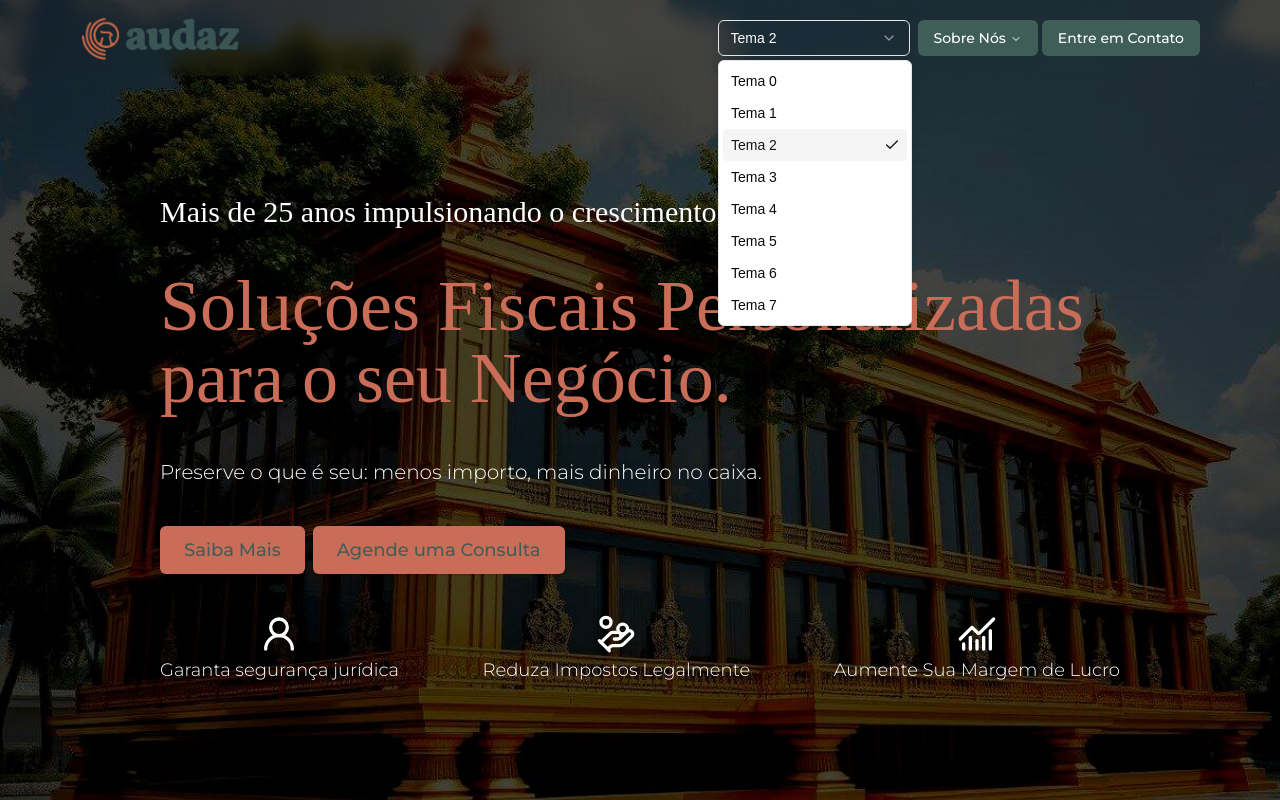
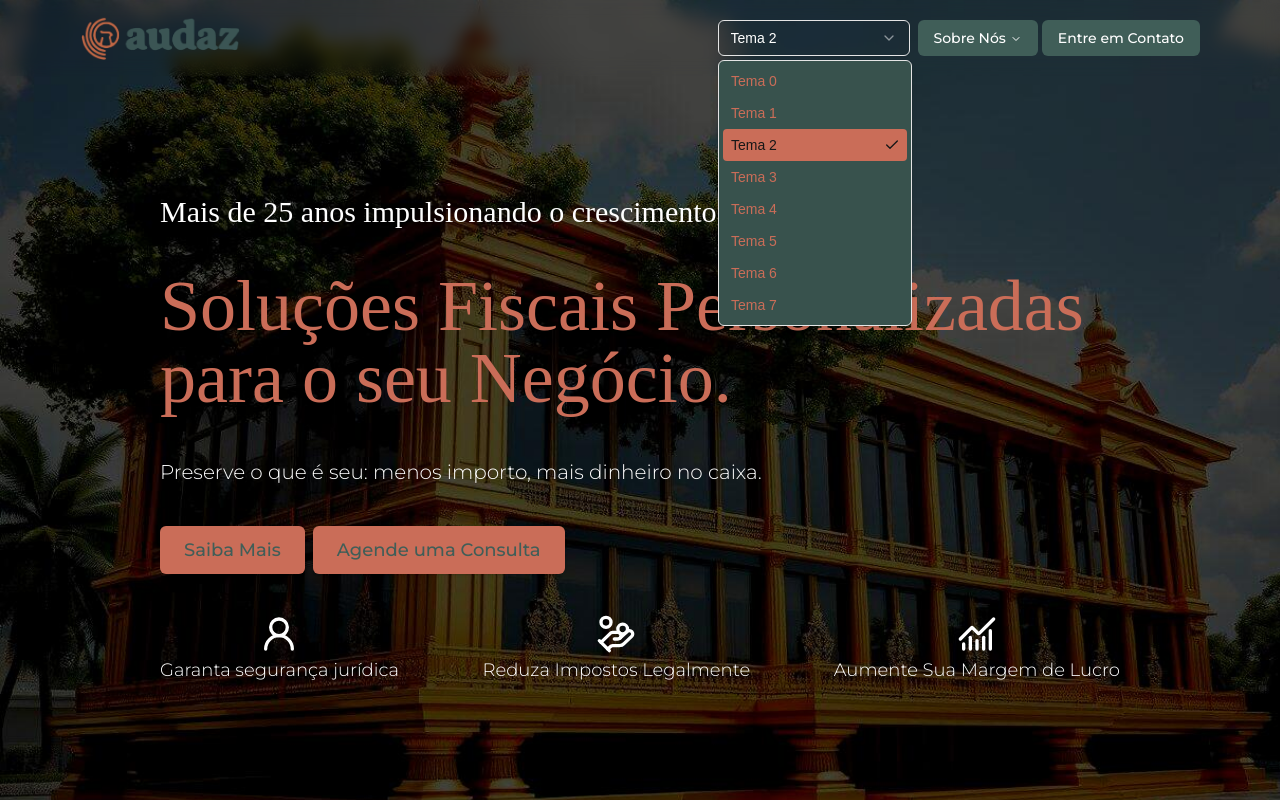
Before and after one commit to Garamogui/audaz-site, a Next.js app: page / in a window 1280 px wide. Both pictures are taken after a click on the button "Tema 2". Shown: the top 800 px of the page. Built offline with nearby package versions, Linux system fonts and the light colour scheme.

Commit message:
add variable colors

```diff
--- a/src/app/landing-page/Calculator.tsx
+++ b/src/app/landing-page/Calculator.tsx
@@ -198,7 +198,7 @@ function handleSubmit(e: React.FormEvent<HTMLFormElement>) {
 
      <Button
       type="submit"
-      className="w-full border-2 border-primary text-xl font-bold  hover:bg-transparent hover:text-primary"
+      className="w-full border-2 border-primary text-background text-xl font-bold  hover:bg-transparent hover:text-primary"
      >Estimar Recuperação</Button>
     </motion.form>
    )}
--- a/src/components/ui/select.tsx
+++ b/src/components/ui/select.tsx
@@ -75,7 +75,7 @@ const SelectContent = React.forwardRef<
     <SelectPrimitive.Content
       ref={ref}
       className={cn(
-        "relative z-50 max-h-96 min-w-[8rem] overflow-hidden rounded-md border bg-popover text-popover-foreground shadow-md data-[state=open]:animate-in data-[state=closed]:animate-out data-[state=closed]:fade-out-0 data-[state=open]:fade-in-0 data-[state=closed]:zoom-out-95 data-[state=open]:zoom-in-95 data-[side=bottom]:slide-in-from-top-2 data-[side=left]:slide-in-from-right-2 data-[side=right]:slide-in-from-left-2 data-[side=top]:slide-in-from-bottom-2",
+        "relative z-50 max-h-96 min-w-[8rem] overflow-hidden rounded-md border bg-background-alt text-primary shadow-md data-[state=open]:animate-in data-[state=closed]:animate-out data-[state=closed]:fade-out-0 data-[state=open]:fade-in-0 data-[state=closed]:zoom-out-95 data-[state=open]:zoom-in-95 data-[side=bottom]:slide-in-from-top-2 data-[side=left]:slide-in-from-right-2 data-[side=right]:slide-in-from-left-2 data-[side=top]:slide-in-from-bottom-2",
         position === "popper" &&
           "data-[side=bottom]:translate-y-1 data-[side=left]:-translate-x-1 data-[side=right]:translate-x-1 data-[side=top]:-translate-y-1",
         className
@@ -118,7 +118,7 @@ const SelectItem = React.forwardRef<
   <SelectPrimitive.Item
     ref={ref}
     className={cn(
-      "relative flex w-full cursor-default select-none items-center rounded-sm py-1.5 pl-2 pr-8 text-sm outline-none focus:bg-accent focus:text-accent-foreground data-[disabled]:pointer-events-none data-[disabled]:opacity-50",
+      "relative flex w-full cursor-default select-none items-center rounded-sm py-1.5 pl-2 pr-8 text-sm outline-none focus:bg-primary focus:text-accent-foreground data-[disabled]:pointer-events-none data-[disabled]:opacity-50",
       className
     )}
     {...props}
```
